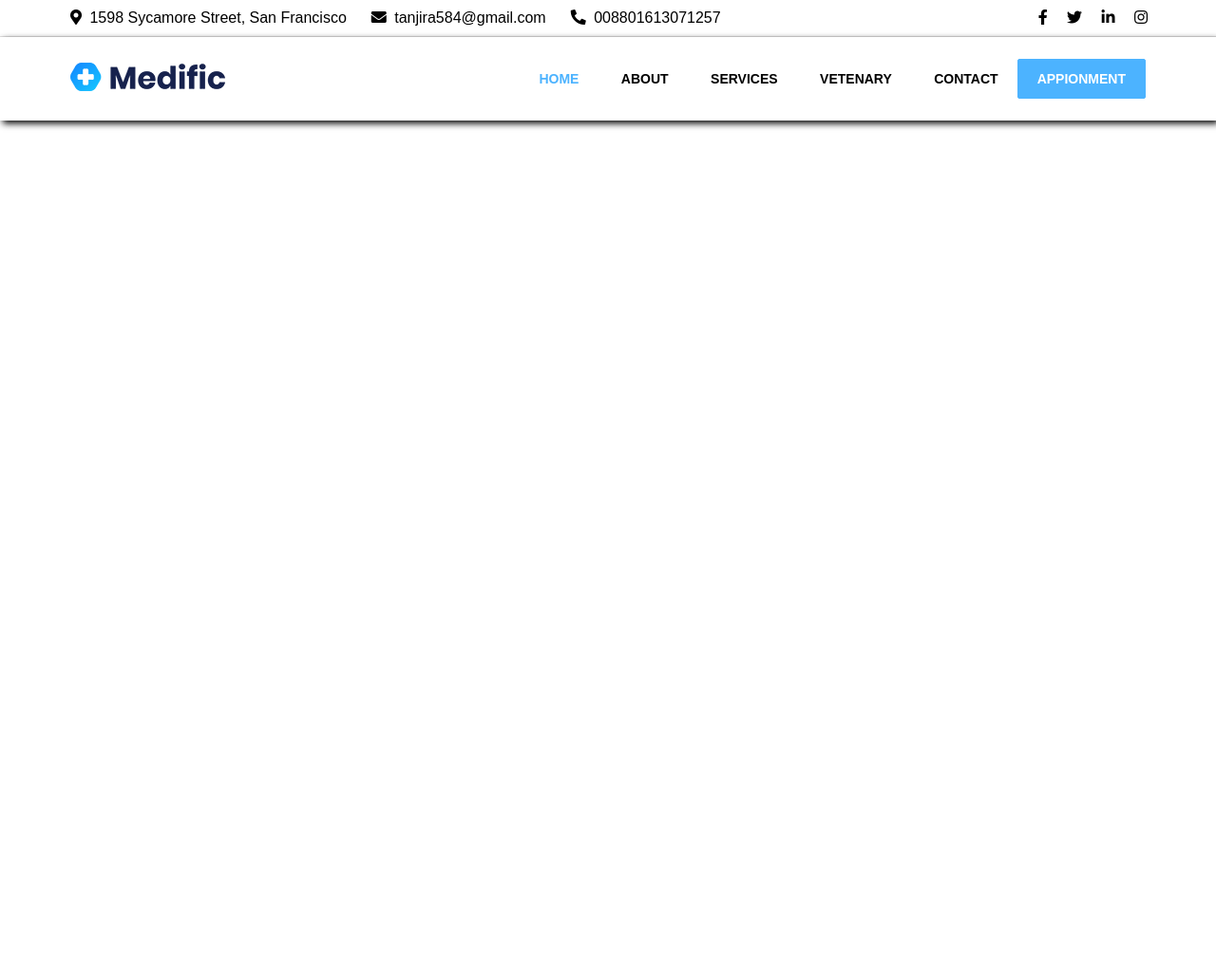
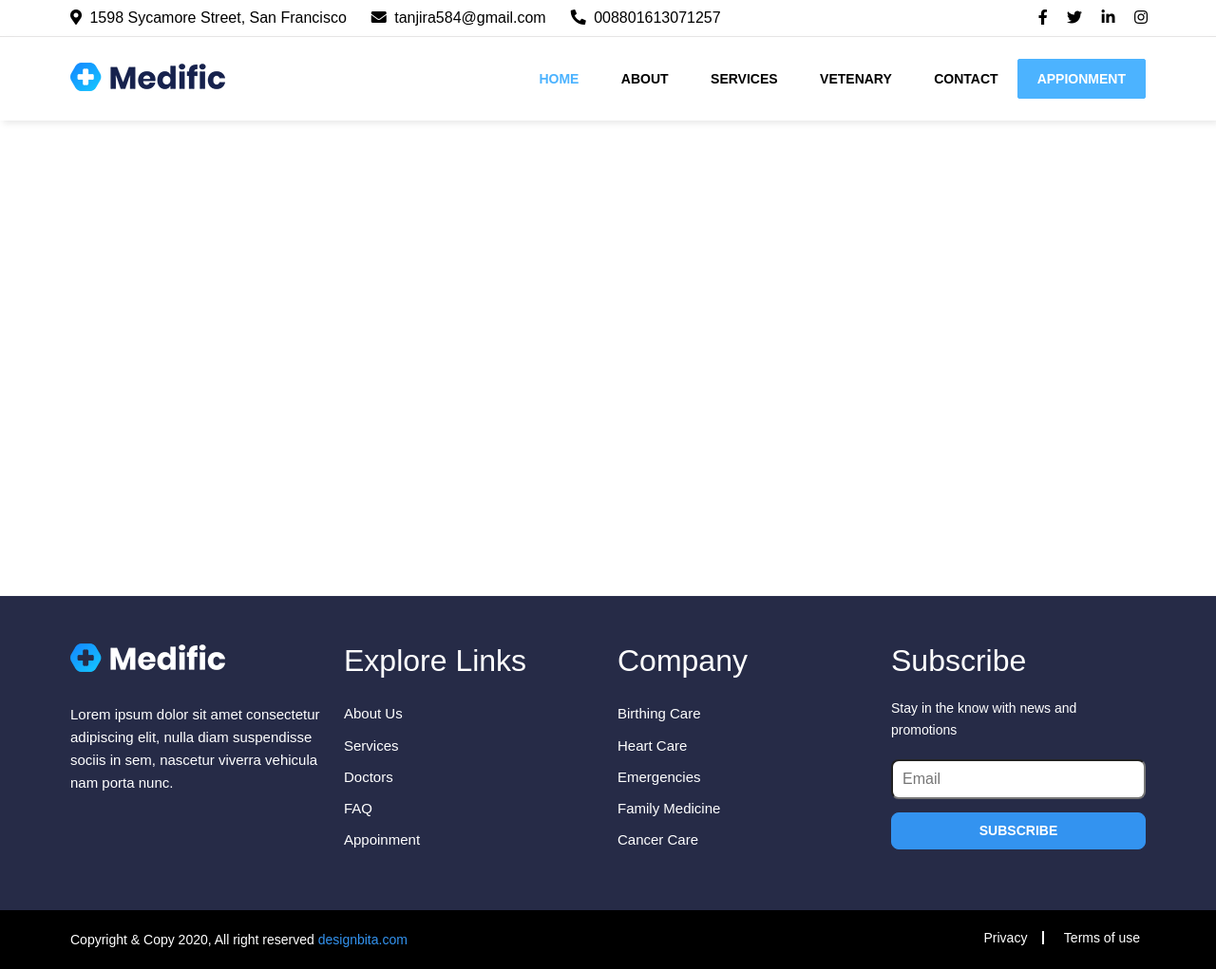
Before and after one commit to tanjira584/pet-care, a plain HTML site: page index.html in a window 1280 px wide. Shown: the whole page at 95% size. Before the commit the page ends 800 px from the top, so only its background shows below. Drawn offline with nearby package versions, Linux system fonts and the light colour scheme.

Commit message:
footer area added

```diff
--- a/index.html
+++ b/index.html
@@ -83,9 +83,65 @@
 
 
 
+    <div style="height:500px"></div>
 
-
-
+    <!--Footer Top-->
+    <footer class="footer-top">
+        <div class="container">
+            <div class="footer-top-row">
+                <div class="footer-about">
+                    <div class="footer-logo">
+                        <img src="images/logo-dark.png" alt="" />
+                    </div>
+                    <p>Lorem ipsum dolor sit amet consectetur adipiscing elit, nulla diam suspendisse sociis in sem, nascetur viverra vehicula nam porta nunc. </p>
+                </div>
+                <div class="explore-list">
+                    <h3>explore links</h3>
+                    <ul>
+                        <li><a href="#">about us</a></li>
+                        <li><a href="#">services</a></li>
+                        <li><a href="#">doctors</a></li>
+                        <li><a href="#">FAQ</a></li>
+                        <li><a href="#">Appoinment</a></li>
+                    </ul>
+                </div>
+                <div class="footer-services">
+                    <h3>Company</h3>
+                    <ul>
+                        <li><a href="#">Birthing Care</a></li>
+                        <li><a href="#">Heart Care</a></li>
+                        <li><a href="#">Emergencies</a></li>
+                        <li><a href="#">Family medicine</a></li>
+                        <li><a href="#">Cancer Care</a></li>
+                    </ul>
+                </div>
+                <div class="subscribe">
+                    <h3>Subscribe</h3>
+                    <p>Stay in the know with news and promotions</p>
+                    <form action="#">
+                        <input type="email" name="" id="" placeholder="Email" />
+                        <input type="submit" value="SUBSCRIBE" />
+                    </form>
+                </div>
+            </div>
+        </div>
+    </footer>
+    <!--Footer Bottom Area-->
+    <footer class="footer-bottom">
+        <div class="container">
+            <div class="footer-bottom-row">
+                <div class="copy-right">
+                    <p>Copyright & Copy 2020, All right reserved <a href="#"> designbita.com </a> </p>
+                </div>
+                <div class="privacy">
+                    <ul>
+                        <li><a href="#">Privacy</a></li>
+                        <li><a href="#">Terms of use</a></li>
+                    </ul>
+                </div>
+            </div>
+        </div>
+    </footer>
 
 
 
--- a/style.css
+++ b/style.css
@@ -101,7 +101,7 @@ h6 {
 .main-header {
     position: relative;
     padding: 20px 0;
-    box-shadow: 3px 3px 7px #000;
+    box-shadow: 3px 3px 7px #e9e9e9;
 }
 .main-header-row {
     display: flex;
@@ -166,9 +166,147 @@ h6 {
 
 
 
-/*------------------------------------------------------------------
-    Media For 1024px
------------------------------------------------------------------*/
+
+
+
+
+
+
+
+
+
+
+
+
+/*--------------------------------------------
+            Footer Top Area
+---------------------------------------------*/
+.footer-top {
+    padding: 50px 0;
+    background: #262b47;
+    border-top: 1px solid #f7f7f7;
+}
+.footer-top-row {
+    display: grid;
+    grid-template-columns: 1fr 1fr 1fr 1fr;
+}
+.footer-about,
+.explore-list,
+.footer-services,
+.subscribe {
+    padding: 0 10px;
+}
+.footer-about .footer-logo{
+	margin-bottom: 20px;
+}
+.footer-about p{
+	color: #FFF;
+	line-height: 1.6em;
+	font-size: 15px;
+    padding-top: 8px;
+}
+.explore-list h3,
+.footer-services h3,
+.subscribe h3 {
+    text-transform: capitalize;
+    font-weight: normal;
+    margin-bottom: 20px;
+    color: #FFF;
+}
+.explore-list ul,
+.footer-services ul {
+    list-style: none;
+}
+.explore-list ul li,
+.footer-services ul li {
+    margin: 0px 0;
+}
+.explore-list ul li a,
+.footer-services ul li a {
+    text-transform: capitalize;
+    color: #000;
+    font-size: 15px;
+    padding: 8px 0;
+    color: #FFF;
+    transition: 0.5s all;
+}
+.footer-services ul li a:hover,
+.explore-list ul li a:hover {
+    color: #3393f0;
+}
+.subscribe p {
+    font-size: 14px;
+    color: #FFF;
+    line-height: 1.6em;
+}
+.subscribe form {
+    margin-top: 20px;
+}
+.subscribe form input{
+	width: 100%;
+	margin-bottom: 14px;
+	padding: 10px;
+	outline: none;
+	border-radius: 8px;
+}
+.subscribe form input[type="submit"]{
+	background: #3393f0;
+	color: #FFF;
+	border: 1px solid #3393f0;
+	font-weight: bold;
+	font-size: 14px;
+}
+/*--------------------------------------------
+            Footer Bottom Area
+---------------------------------------------*/
+.footer-bottom {
+    padding: 20px 0;
+    background: #000;
+}
+.footer-bottom-row {
+    display: flex;
+    justify-content: space-between;
+}
+.copy-right {
+    margin: 0px 10px;
+}
+.copy-right p {
+    font-size: 14px;
+    color: #FFF;
+    line-height: 1.6em;
+}
+.copy-right p a {
+    color: #3393f0;
+}
+.privacy ul {
+    list-style: none;
+}
+.privacy ul li {
+    display: inline;
+}
+.privacy ul li a {
+    font-size: 14px;
+    color: #FFF;
+    padding: 0px 16px;
+    transition: 0.5s all;
+}
+.privacy ul li a:hover {
+    color: #3393f0;
+}
+.privacy ul li:not(:last-child):after {
+    position: relative;
+    content: '';
+    display: inline-block;
+    margin-bottom: -2px;
+    height: 14px;
+    border-left-style: solid;
+    border-left-width: 2px;
+    border-color: #FFF;
+}
+
+/*----------------------------------------------------------------------------
+                     Media For 1024px
+-----------------------------------------------------------------------------*/
 @media screen and (max-width:1024px){
     /*-------Common Css -------*/
     .container {
@@ -208,13 +346,22 @@ h6 {
     .main-menu ul li:hover a{
         color: #fff;
     }
+
+    /*----Footer Area ----*/
+    .footer-top-row {
+        grid-template-columns: 1fr 1fr;
+    }
+    .footer-about,
+    .explore-list {
+        margin-bottom: 50px
+    }
 }
 
 
 
-/*-----------------------------------------------------------------
+/*------------------------------------------------------------------------------
     Media For 768px
------------------------------------------------------------------*/
+-----------------------------------------------------------------------------*/
 @media screen and (max-width:768px){
     /*------------Typography-------*/
     h1 {
@@ -235,6 +382,24 @@ h6 {
     h6 {
         font-size: 0.8rem;
     }
+
+    /*---Footer Area----*/
+    .footer-top-row {
+        grid-template-columns: 1fr;
+    }
+    .footer-services {
+        margin-bottom: 50px
+    }
+    .footer-bottom-row {
+		display:inherit;
+	}
+	.copy-right{
+		text-align:center;
+		margin-bottom:12px;
+	}
+	.privacy{
+		text-align:center;
+	}
  }
 
 
```
